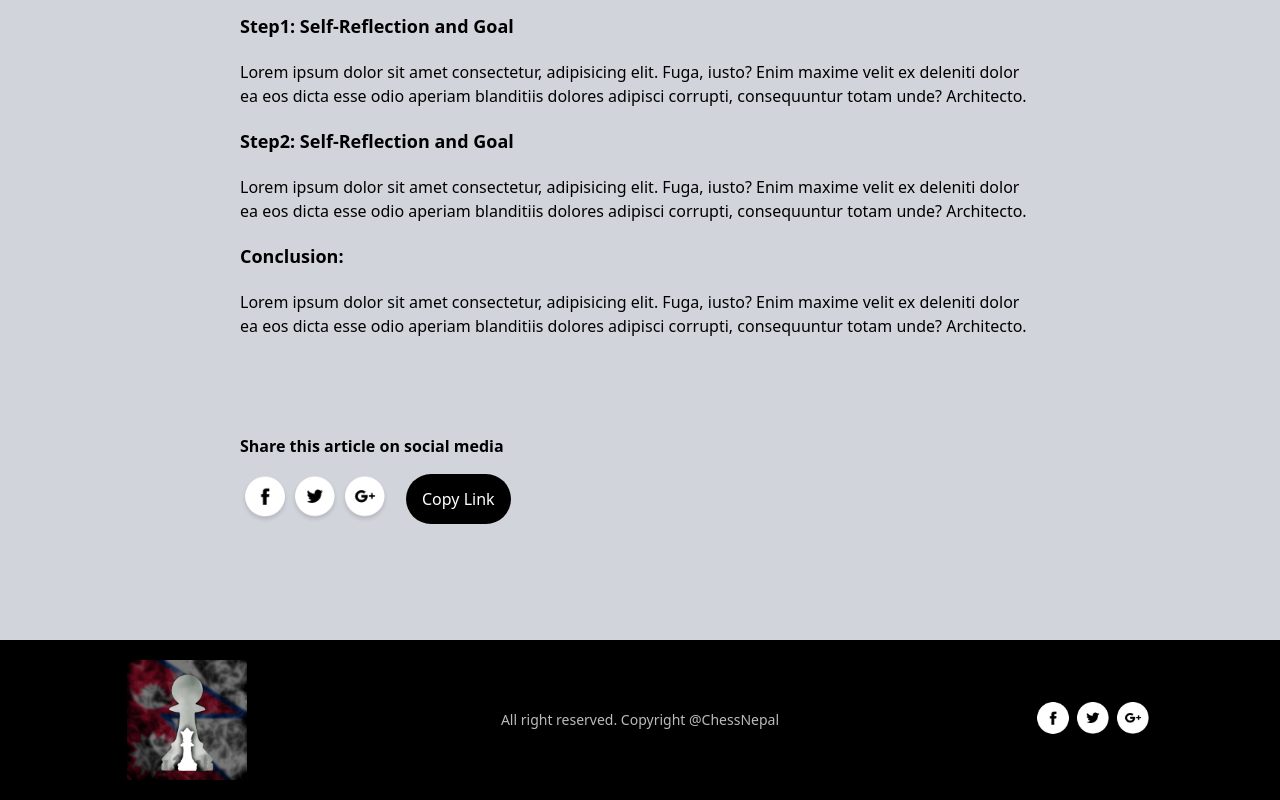
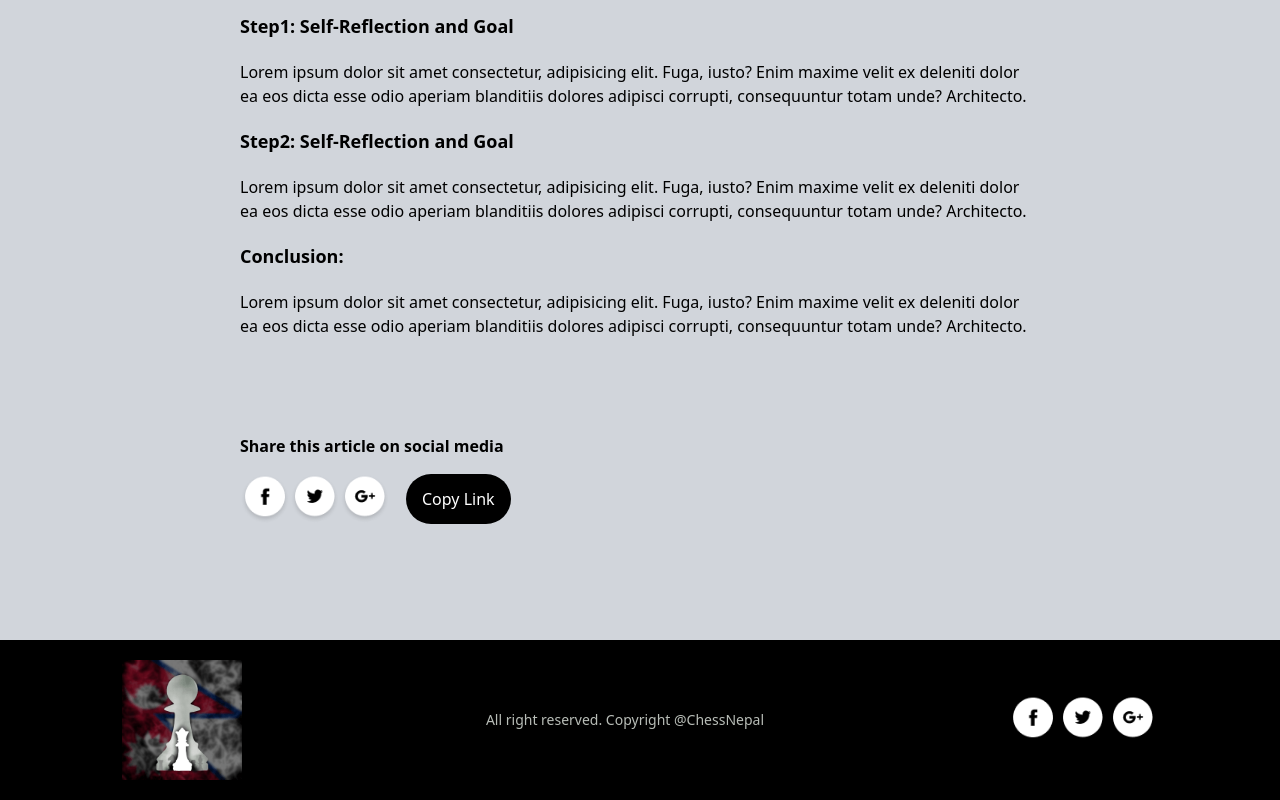
Before and after one commit to Ghost9841/blog-website, a Next.js app: page /blogs/1 in a window 1280 px wide. Shown: the part 1120-1920 px from the top of the page. Built offline with nearby package versions, Linux system fonts and the light colour scheme.

Commit message:
Transition Effect added to every page, Header and Footer remade and made changes

```diff
--- a/src/app/blogs/[id]/page.tsx
+++ b/src/app/blogs/[id]/page.tsx
@@ -1,6 +1,7 @@
 'use client'
 import { assets, blog_data } from "@/assets/Assets/assets";
 import NavBar from "@/components/Header";
+import TransitionEffect from "@/components/TransitionEffect";
 import Image, { StaticImageData } from "next/image";
 import Link from "next/link";
 import { useEffect, useState } from "react"
@@ -50,6 +51,7 @@ const BlogPage = ({params}: BlogPageProps) => {
 
   return (data?<>
     <div className="bg-gray-300 py-5 px-5 md:px-12 lg:px-28">
+      <TransitionEffect/>
       <NavBar/>
       <div className="text-center my-24">
         <h1 className="text-3xl sm:text-5xl font-semibold max-w-[700px] mx-auto">{data.title}</h1>
--- a/src/app/layout.tsx
+++ b/src/app/layout.tsx
@@ -2,6 +2,7 @@ import type { Metadata } from "next";
 import { Poppins } from "next/font/google";
 import "./globals.css";
 import Footer from "@/components/Footer";
+import TransitionEffect from "@/components/TransitionEffect";
 
 const poppins = Poppins({
   weight: ['100','300','200','500','600','700','800','900'],
@@ -27,6 +28,7 @@ export default function RootLayout({
         overflow-x-hidden max-w-100vw ml-auto mr-auto
         `}
       >
+        <TransitionEffect/>
         <div className="">
 
         {children}
--- a/src/app/page.tsx
+++ b/src/app/page.tsx
@@ -1,12 +1,14 @@
 'use client'
 import BlogList from "@/components/BlogList"
 import Header from "@/components/Header"
+import TransitionEffect from "@/components/TransitionEffect"
 
 
 const Home = () => {
   return (
     <div>
      <Header/>
+     <TransitionEffect/>
      <div className="text-center my-8">
         <h1 className="text-3xl sm:text-5xl font-medium">Latest Blogs</h1>
         <p className="mt-10 max-w-[740px] m-auto text-xs sm:text-base">Lorem ipsum dolor sit amet consectetur adipisicing elit.
--- a/src/components/BlogItem.tsx
+++ b/src/components/BlogItem.tsx
@@ -1,6 +1,7 @@
 import Image, { StaticImageData } from "next/image";
 import { assets, blog_data } from "@/assets/Assets/assets";
 import Link from "next/link";
+import TransitionEffect from "./TransitionEffect";
 
 interface BlogItemProps{
   title: string
@@ -12,8 +13,10 @@ interface BlogItemProps{
 }
 const BlogItem = ({title,description,category,image,id}:BlogItemProps) => {
   return (
+
     <div className="max-w-[330px] sm:max-w-[300px] bg-white border border-black
     hover:shadow-[-7px_7px_0px_#661222]">
+      <TransitionEffect/>
       <Link href={`/blogs/${id}`}>
       {image ? (
         <Image src={image} alt="first" width={400} height={400} className="border border-black"/>
--- a/src/components/BlogList.tsx
+++ b/src/components/BlogList.tsx
@@ -1,6 +1,7 @@
 import { blog_data } from "@/assets/Assets/assets";
 import BlogItem from "./BlogItem";
 import { useState } from "react";
+import TransitionEffect from "./TransitionEffect";
 
 
 const BlogList = () => {
@@ -8,6 +9,7 @@ const BlogList = () => {
 
   return (
     <div>
+      <TransitionEffect/>
       <div className="flex justify-center gap-6 my-10">
         <button onClick={()=> setMenu('All')}
         className={menu==="All"?`bg-black text-white py-1 px-4 rounded-sm`:""}>
--- a/src/components/Footer.tsx
+++ b/src/components/Footer.tsx
@@ -1,5 +1,6 @@
 import { assets } from '@/assets/Assets/assets';
 import Image from 'next/image';
+import Link from 'next/link';
 import React from 'react'
 
 const Footer = () => {
@@ -8,9 +9,28 @@ const Footer = () => {
         <Image src={assets.logo} alt='' width={120}/>
         <p className="text-sm">All right reserved. Copyright @ChessNepal</p>
         <div className="flex ">
-            <Image src={assets.facebook_icon} alt='facebook' width={40}/>
-            <Image src={assets.twitter_icon} alt='twitter' width={40}/>
-            <Image src={assets.googleplus_icon} alt='google' width={40}/>
+        <Link
+                href={`https://www.facebook.com/sharer/sharer.php?u=${encodeURIComponent("http://localhost:3000")}`}
+                target="_blank"
+                rel="noopener noreferrer"
+              >
+                <Image src={assets.facebook_icon} width={50} height={50} alt="facebook icon" />
+              </Link>
+
+              <Link
+                  href={`https://twitter.com/intent/tweet?url=${encodeURIComponent("https://yourwebsite.com")}&text=${encodeURIComponent("Check this out!")}`}
+                  target="_blank"
+                  rel="noopener noreferrer"
+                >
+                  <Image src={assets.twitter_icon} width={50} height={50} alt="twitter icon" />
+                </Link>
+                <Link
+                  href={`https://mail.google.com/mail/?view=cm&fs=1&to=&su=${encodeURIComponent("Check this out!")}&body=${encodeURIComponent("I thought you might like this: https://yourwebsite.com")}`}
+                  target="_blank"
+                  rel="noopener noreferrer"
+                >
+                  <Image src={assets.googleplus_icon} width={50} height={50} alt="gmail icon" />
+                </Link>
         </div>
 
     </div>
--- a/src/components/Header.tsx
+++ b/src/components/Header.tsx
@@ -4,11 +4,13 @@ import React from 'react'
 import logo from "@/assets/Assets/logo.png";
 import arrow from "@/assets/Assets/arrow.png";
 import Link from 'next/link';
+import TransitionEffect from './TransitionEffect';
 
 
 const NavBar = () => {
   return (
     <div className='py-5 px-5 md:px-12 lg:px-28'>
+      <TransitionEffect/>
       <div className="flex justify-between items-center">
         <Link href='/' className='hover:shadow-[-7px_-7px_0px_#363636]'>
         <Image src={logo} width={40} alt ='logo' className='w-[80px]  sm:w-auto'/>
--- /dev/null
+++ b/src/components/TransitionEffect.tsx
@@ -0,0 +1,35 @@
+'use client'
+import React from 'react';
+import { motion } from 'framer-motion';
+
+const TransitionEffect = () => {
+  return (
+    <>
+
+        <>
+          <motion.div className="fixed top-0 bottom-0 right-full w-screen h-screen z-30 bg-darklogo"
+            initial={{ x: "100%", width: "100%" }}
+            animate={{ x: "0%", width: "0%" }}
+            transition={{ duration: 0.5, ease: "easeInOut" }} />
+
+          <motion.div className="fixed top-0 bottom-0 right-full w-screen h-screen z-20 bg-redlogo"
+            initial={{ x: "100%", width: "100%" }}
+            animate={{ x: "0%", width: "0%" }}
+            transition={{ duration: 0.8, ease: "easeInOut", delay: 0.2 }} />
+
+          <motion.div className="fixed top-0 bottom-0 right-full w-screen h-screen z-10 bg-black"
+            initial={{ x: "100%", width: "100%" }}
+            animate={{ x: "0%", width: "0%" }}
+            transition={{ duration: 1.1, ease: "easeInOut", delay: 0.4 }} />
+
+          <motion.div className="fixed top-0 bottom-0 right-full w-screen h-screen z-5 bg-light"
+            initial={{ x: "100%", width: "100%" }}
+            animate={{ x: "0%", width: "0%" }}
+            transition={{ duration: 1.4, ease: "easeInOut", delay: 0.6 }} />
+        </>
+
+    </>
+  );
+};
+
+export default TransitionEffect;
```
Also changed, not shown: package.json (+6 -5 lines), 1 other file (tests, documents, lock files or other folders).
